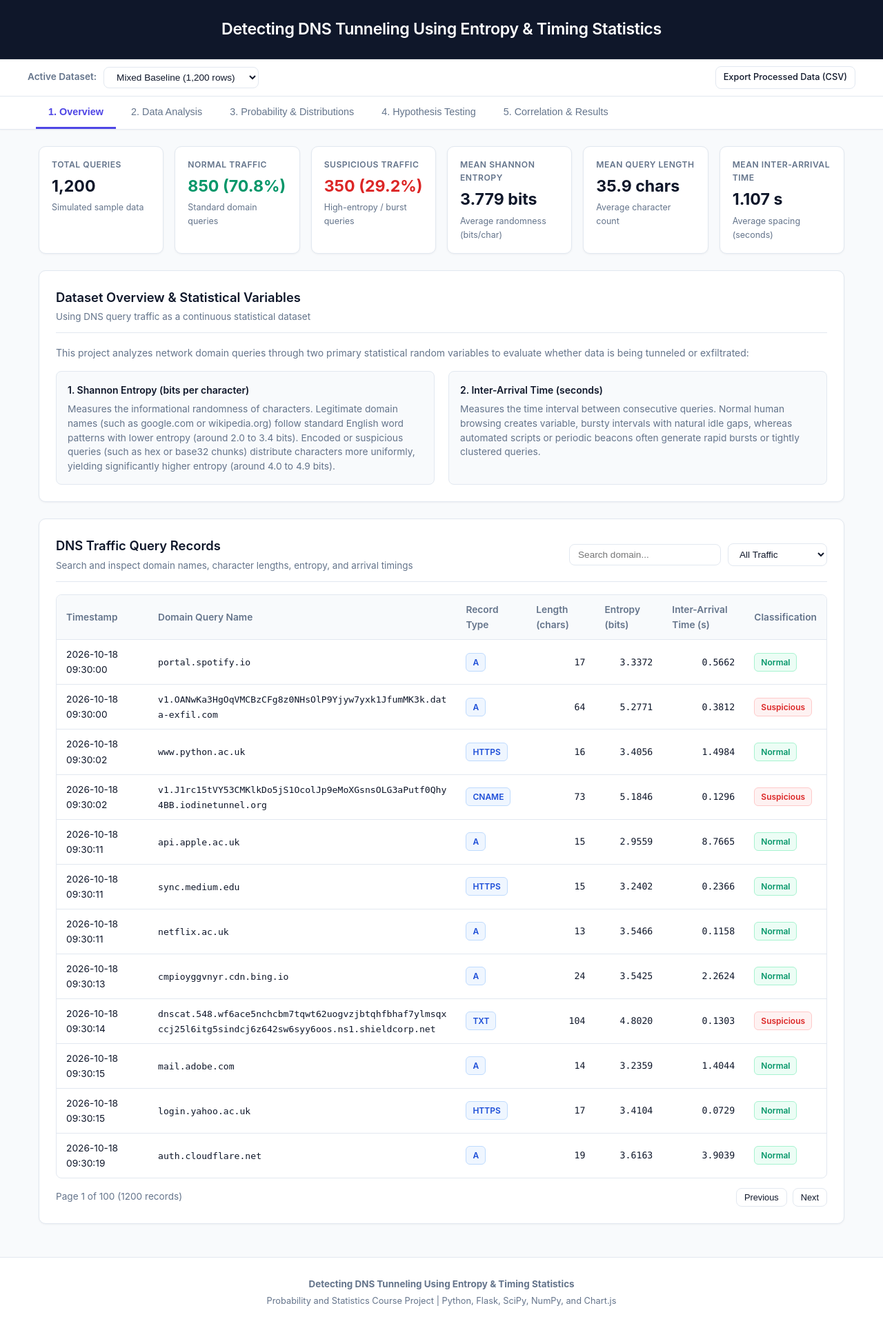
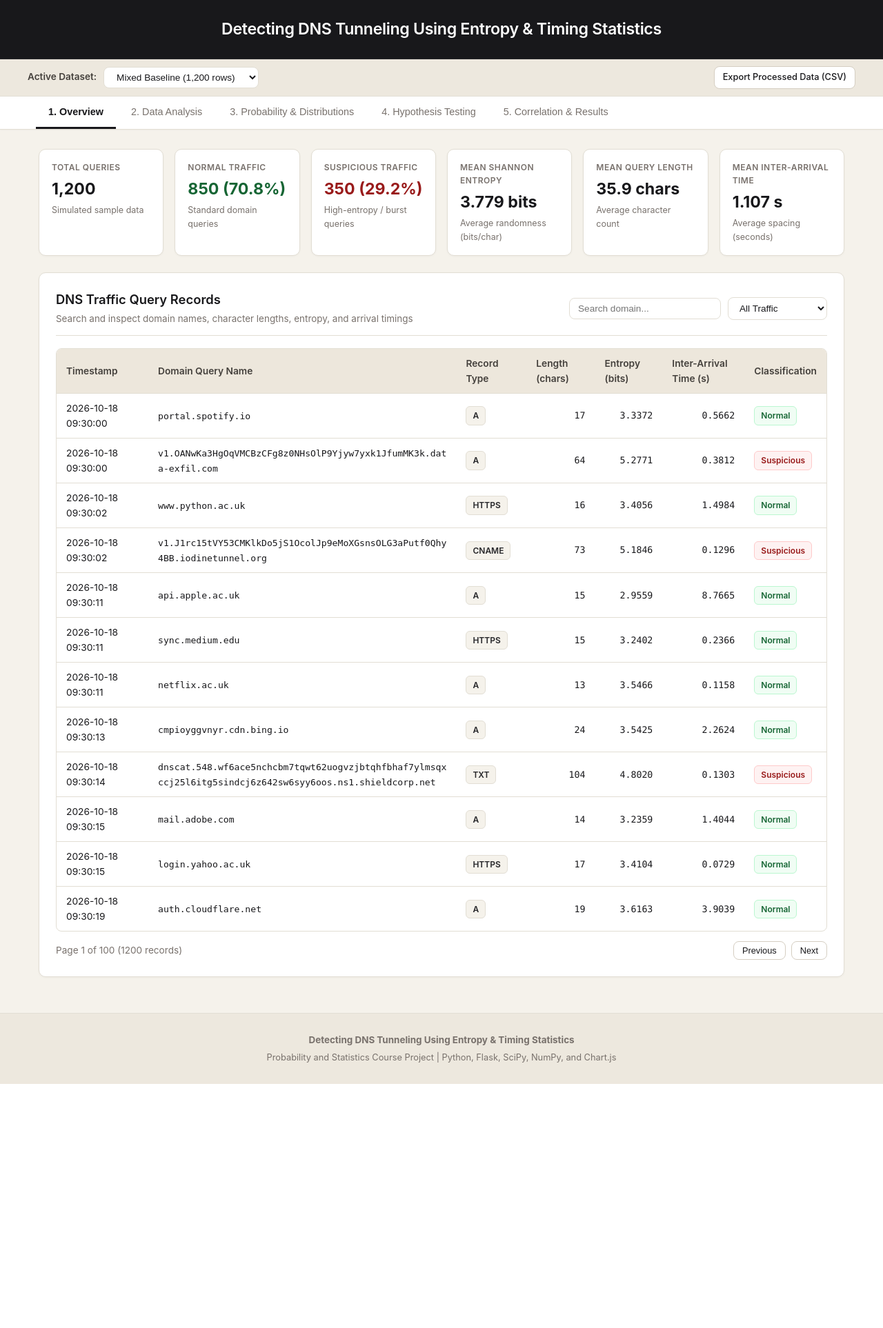
Before and after one commit to purvaa211/detection-of-DNS-tunneling-, a Flask app: page / in a window 1280 px wide. Shown: the whole page at 69% size. After the commit the page ends 1572 px from the top, so only its background shows below. Run offline with Flask 3, Linux system fonts and the light colour scheme.

Commit message:
Update UI to beige and grey/black theme, center header, harmonise chart styles

```diff
--- a/static/css/style.css
+++ b/static/css/style.css
@@ -1,31 +1,39 @@
 /*
-   Modern, Clean & Attractive Stylesheet
-   Theme: Sleek Dark Slate Header, Modern Indigo Accents, Airy & Uncluttered Layout
+   Beige & Grey/Black Minimalist Theme
+   Palette: Warm Beige (#f5f2eb), Deep Carbon Black (#18181b), Warm Stone Grey (#78716c)
+   Focus: Clean, spacious, non-congested, high-contrast readability
 */
 
 :root {
-  --primary-color: #4f46e5;       /* Modern Indigo */
-  --primary-hover: #4338ca;
-  --primary-light: #eef2ff;
-  --secondary-color: #0284c7;     /* Sky */
-  --bg-color: #f8fafc;            /* Crisp soft slate background */
-  --card-bg: #ffffff;
-  --text-main: #0f172a;           /* Dark slate text */
-  --text-muted: #64748b;          /* Muted slate */
-  --border-color: #e2e8f0;
-  --normal-color: #059669;        /* Clean emerald green */
-  --normal-bg: #ecfdf5;
-  --normal-border: #a7f3d0;
-  --suspicious-color: #dc2626;    /* Clean crimson red */
+  --bg-color: #f5f2eb;            /* Warm natural beige background */
+  --card-bg: #ffffff;             /* Crisp clean card background */
+  --card-subtle: #ede7dc;         /* Soft warm stone beige */
+  --border-color: #e2ded4;        /* Warm grey/stone border */
+  --border-hover: #cfc8bc;
+  --text-main: #18181b;           /* Carbon black */
+  --text-secondary: #44403c;      /* Stone charcoal */
+  --text-muted: #78716c;          /* Warm muted grey */
+  --primary-color: #18181b;       /* Black accent */
+  --primary-hover: #27272a;       /* Dark charcoal */
+  --primary-light: #ece7dc;       /* Soft beige highlight */
+  --secondary-color: #57534e;     /* Medium stone */
+
+  --normal-color: #166534;        /* Deep forest sage green */
+  --normal-bg: #f0fdf4;
+  --normal-border: #bbf7d0;
+
+  --suspicious-color: #991b1b;    /* Warm brick red */
   --suspicious-bg: #fef2f2;
   --suspicious-border: #fecaca;
-  --info-bg: #f0fdf4;
-  --info-border: #bbf7d0;
-  --info-text: #166534;
+
+  --note-bg: #ede8de;             /* Beige callout */
+  --note-border: #18181b;         /* Black line */
+  --note-text: #1c1917;
+
   --font-family: -apple-system, BlinkMacSystemFont, "Segoe UI", Roboto, "Helvetica Neue", Arial, sans-serif;
   --radius: 10px;
-  --shadow-sm: 0 1px 3px rgba(15, 23, 42, 0.05);
-  --shadow-md: 0 4px 12px -2px rgba(15, 23, 42, 0.06);
+  --shadow-sm: 0 1px 3px rgba(24, 24, 27, 0.04);
+  --shadow-md: 0 4px 14px -2px rgba(24, 24, 27, 0.06);
 }
 
 * {
@@ -42,12 +50,12 @@ body {
   font-size: 14px;
 }
 
-/* Header: Centered, clean, only title */
+/* Header: Sleek Carbon Black, centered only title */
 .app-header {
-  background-color: #0f172a;
-  color: #ffffff;
+  background-color: #18181b;
+  color: #f5f2eb;
   padding: 24px 20px;
-  border-bottom: 1px solid #1e293b;
+  border-bottom: 1px solid #27272a;
   box-shadow: var(--shadow-sm);
 }
 
@@ -65,9 +73,9 @@ body {
   margin: 0;
 }
 
-/* Minimal Dataset Control Bar */
+/* Dataset Switcher Bar (Warm Beige & Stone) */
 .dataset-bar {
-  background-color: #ffffff;
+  background-color: #ede8de;
   border-bottom: 1px solid var(--border-color);
   padding: 10px 20px;
 }
@@ -91,7 +99,7 @@ body {
 .dataset-selector-group label {
   font-size: 0.85rem;
   font-weight: 600;
-  color: var(--text-muted);
+  color: var(--text-secondary);
 }
 
 .dataset-selector-group select {
@@ -111,14 +119,14 @@ body {
   border-color: var(--primary-color);
 }
 
-/* Tab Navigation */
+/* Tab Navigation (Warm Ivory & Black Underline) */
 .nav-tabs-wrapper {
   background-color: #ffffff;
   border-bottom: 1px solid var(--border-color);
   position: sticky;
   top: 0;
   z-index: 50;
-  box-shadow: 0 1px 2px rgba(15, 23, 42, 0.04);
+  box-shadow: 0 1px 2px rgba(24, 24, 27, 0.03);
 }
 
 .nav-tabs {
@@ -158,7 +166,7 @@ body {
 /* Main Container */
 .main-container {
   max-width: 1200px;
-  margin: 24px auto 48px auto;
+  margin: 28px auto 52px auto;
   padding: 0 16px;
 }
 
@@ -193,7 +201,7 @@ body {
 }
 
 .metric-label {
-  font-size: 0.76rem;
+  font-size: 0.75rem;
   text-transform: uppercase;
   color: var(--text-muted);
   font-weight: 600;
@@ -268,9 +276,9 @@ body {
 }
 
 .badge-info {
-  background-color: #eff6ff;
-  color: #1d4ed8;
-  border: 1px solid #bfdbfe;
+  background-color: #f5f2eb;
+  color: #27272a;
+  border: 1px solid var(--border-color);
 }
 
 /* Tables */
@@ -296,9 +304,9 @@ table.stats-table td {
 }
 
 table.stats-table th {
-  background-color: #f8fafc;
+  background-color: #ede7dc;
   font-weight: 600;
-  color: var(--text-muted);
+  color: var(--text-secondary);
 }
 
 table.stats-table tbody tr:last-child td {
@@ -363,16 +378,16 @@ table.stats-table td.numeric {
 .btn-outline {
   background-color: #ffffff;
   color: var(--text-main);
-  border-color: var(--border-color);
+  border: 1px solid #d5cec2;
 }
 
 .btn-outline:hover {
-  background-color: #f1f5f9;
-  border-color: #cbd5e1;
+  background-color: #ede7dc;
+  border-color: #c7beaf;
 }
 
 .btn-sm {
-  padding: 5px 11px;
+  padding: 5px 12px;
   font-size: 0.8rem;
 }
 
@@ -508,5 +523,5 @@ select:focus {
   font-size: 0.84rem;
   color: var(--text-muted);
   border-top: 1px solid var(--border-color);
-  background-color: #ffffff;
+  background-color: #ede8de;
 }
--- a/static/js/main.js
+++ b/static/js/main.js
@@ -277,15 +277,15 @@ function renderHistogramChart(feature, histograms) {
         {
           label: 'Normal Traffic Frequency',
           data: normHist.counts,
-          backgroundColor: 'rgba(5, 150, 105, 0.7)',
-          borderColor: '#059669',
+          backgroundColor: 'rgba(87, 83, 78, 0.75)',
+          borderColor: '#44403c',
           borderWidth: 1
         },
         {
           label: 'Suspicious Traffic Frequency',
           data: suspHist.counts,
-          backgroundColor: 'rgba(220, 38, 38, 0.7)',
-          borderColor: '#dc2626',
+          backgroundColor: 'rgba(185, 28, 28, 0.75)',
+          borderColor: '#991b1b',
           borderWidth: 1
         }
       ]
@@ -370,8 +370,8 @@ function renderBinomialChart(binom) {
         {
           label: 'Probability P(X = k)',
           data: binom.pmf.slice(0, 16),
-          backgroundColor: 'rgba(79, 70, 229, 0.7)',
-          borderColor: '#4f46e5',
+          backgroundColor: 'rgba(24, 24, 27, 0.75)',
+          borderColor: '#18181b',
           borderWidth: 1
         }
       ]
@@ -508,16 +508,16 @@ function renderRegressionChart(reg) {
         {
           label: 'DNS Queries (Sample)',
           data: reg.scatter_points,
-          backgroundColor: 'rgba(79, 70, 229, 0.45)',
-          borderColor: '#4f46e5',
+          backgroundColor: 'rgba(87, 83, 78, 0.55)',
+          borderColor: '#292524',
           pointRadius: 3
         },
         {
           type: 'line',
           label: `Fitted OLS Line (y = ${reg.intercept} + ${reg.slope}x)`,
           data: reg.regression_line,
-          borderColor: '#dc2626',
-          borderWidth: 2,
+          borderColor: '#b91c1c',
+          borderWidth: 2.5,
           pointRadius: 0,
           fill: false
         }
--- a/templates/index.html
+++ b/templates/index.html
@@ -80,32 +80,6 @@
     <!-- SECTION 1: OVERVIEW -->
     <!-- ================================================================= -->
     <div id="tab-overview" class="tab-content active">
-      <div class="card">
-        <div class="card-header">
-          <div>
-            <h2 class="card-title">Dataset Overview & Statistical Variables</h2>
-            <div class="card-subtitle">Using DNS query traffic as a continuous statistical dataset</div>
-          </div>
-        </div>
-        <p style="margin-bottom: 12px; color: var(--text-muted);">
-          This project analyzes network domain queries through two primary statistical random variables to evaluate whether data is being tunneled or exfiltrated:
-        </p>
-        <div class="grid-2" style="margin-top: 14px;">
-          <div style="background:#f8fafc; padding:16px; border-radius:8px; border:1px solid var(--border-color);">
-            <div style="font-weight:600; color:var(--text-main); margin-bottom:6px;">1. Shannon Entropy (bits per character)</div>
-            <p style="font-size:0.86rem; color:var(--text-muted); line-height:1.5;">
-              Measures the informational randomness of characters. Legitimate domain names (such as google.com or wikipedia.org) follow standard English word patterns with lower entropy (around 2.0 to 3.4 bits). Encoded or suspicious queries (such as hex or base32 chunks) distribute characters more uniformly, yielding significantly higher entropy (around 4.0 to 4.9 bits).
-            </p>
-          </div>
-          <div style="background:#f8fafc; padding:16px; border-radius:8px; border:1px solid var(--border-color);">
-            <div style="font-weight:600; color:var(--text-main); margin-bottom:6px;">2. Inter-Arrival Time (seconds)</div>
-            <p style="font-size:0.86rem; color:var(--text-muted); line-height:1.5;">
-              Measures the time interval between consecutive queries. Normal human browsing creates variable, bursty intervals with natural idle gaps, whereas automated scripts or periodic beacons often generate rapid bursts or tightly clustered queries.
-            </p>
-          </div>
-        </div>
-      </div>
-
       <!-- Interactive Records Table -->
       <div class="card">
         <div class="card-header">
@@ -239,7 +213,7 @@
             <div class="grid-2" style="margin-bottom:12px;">
               <div class="metric-card" style="padding:14px;">
                 <div class="metric-label">P(Suspicious | Alarm)</div>
-                <div class="metric-value" id="bayes-posterior-val" style="color:var(--primary-color); font-size:1.45rem;">-</div>
+                <div class="metric-value" id="bayes-posterior-val" style="color:var(--text-main); font-size:1.45rem;">-</div>
                 <div class="metric-sub">Reliability of High Entropy Alarm</div>
               </div>
               <div class="metric-card" style="padding:14px;">
@@ -292,7 +266,7 @@
 
           <div class="metric-card" style="margin-bottom:16px; padding:16px;">
             <div class="metric-label">95% Confidence Interval for Mean Entropy</div>
-            <div class="metric-value" id="norm-ci95-val" style="font-size:1.3rem; color:var(--primary-color);">-</div>
+            <div class="metric-value" id="norm-ci95-val" style="font-size:1.3rem; color:var(--text-main);">-</div>
             <div class="metric-sub">Calculated using Student's t-distribution: Mean ± 1.96 × Standard Error</div>
           </div>
 
@@ -359,13 +333,13 @@
 
         <!-- Error Definitions -->
         <div class="grid-2" style="margin-top:16px;">
-          <div style="background:#f8fafc; padding:16px; border-radius:8px; border:1px solid var(--border-color);">
+          <div class="subtle-tile">
             <div style="font-weight:600; color:var(--text-main); margin-bottom:4px;">Type I Error (False Positive, alpha)</div>
             <p style="font-size:0.85rem; color:var(--text-muted); line-height:1.5;">
               Rejecting the null hypothesis when it is actually true (falsely accusing legitimate normal traffic of having anomalous characteristics).
             </p>
           </div>
-          <div style="background:#f8fafc; padding:16px; border-radius:8px; border:1px solid var(--border-color);">
+          <div class="subtle-tile">
             <div style="font-weight:600; color:var(--text-main); margin-bottom:4px;">Type II Error (False Negative, beta)</div>
             <p style="font-size:0.85rem; color:var(--text-muted); line-height:1.5;">
               Failing to reject the null hypothesis when an actual difference exists (failing to flag genuine tunneling traffic).
@@ -392,7 +366,7 @@
         <div class="grid-3" style="margin-bottom:18px;">
           <div class="metric-card">
             <div class="metric-label">Length vs Entropy Correlation</div>
-            <div class="metric-value" id="corr-len-ent" style="color:var(--primary-color);">-</div>
+            <div class="metric-value" id="corr-len-ent" style="color:var(--text-main);">-</div>
             <div class="metric-sub">Pearson correlation coefficient (r)</div>
           </div>
           <div class="metric-card">
@@ -412,7 +386,7 @@
           <div>
             <div class="metric-card" style="margin-bottom:14px;">
               <div class="metric-label">Coefficient of Determination (R²)</div>
-              <div class="metric-value" id="reg-r2" style="color:var(--secondary-color); font-size:1.4rem;">-</div>
+              <div class="metric-value" id="reg-r2" style="color:var(--text-main); font-size:1.4rem;">-</div>
               <div class="metric-sub">Proportion of variance explained by linear relationship</div>
             </div>
 
```
Also changed, not shown: other parts of static/css/style.css (+29 -22 lines).
